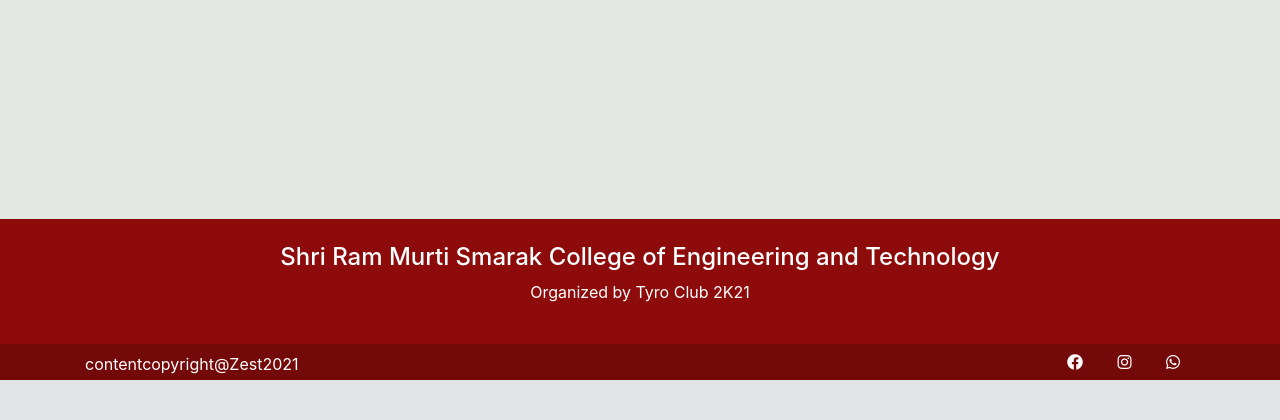
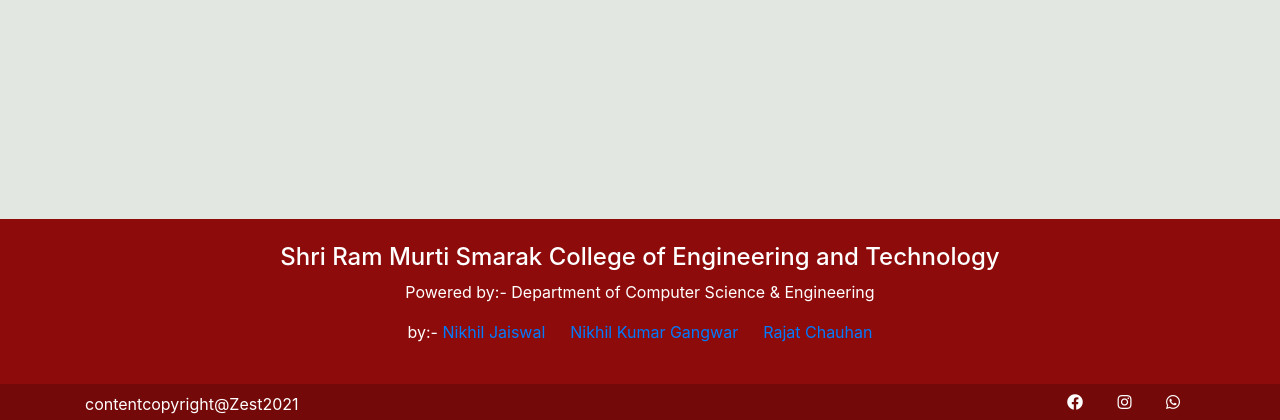
Before and after one commit to nikhil777jais/Registration_Portal, a Django app: page /zest/event_details/1 in a window 1280 px wide. Shown: the part 720-1140 px from the top of the page. Before the commit the page ends 1100 px from the top, so only its background shows below. Run offline with Django 3.2, Linux system fonts and the light colour scheme; a user stored in the database is signed in; data comes from the database, SQL or seed files in the repository; some libraries are stand-ins or nearby versions.

Commit message:
Update footer.html
added powered by

```diff
--- a/zest/templates/zest/footer.html
+++ b/zest/templates/zest/footer.html
@@ -3,7 +3,9 @@
     <div class="row justify-content-center text-white text-center">
       <div class="col-md-8 py-4 ">
         <h4>Shri Ram Murti Smarak College of Engineering and Technology</h4>
-        <p>Organized by Tyro Club 2K21</p>
+        <p>Powered by:- Department of Computer Science & Engineering</p>
+        <p>by:- <a href="https://github.com/nikhil777jais">Nikhil Jaiswal</a> &emsp; <a href="https://github.com/Nickhil1737">Nikhil Kumar Gangwar</a> &emsp;
+          <a href="https://github.com/rajat-chn"> Rajat Chauhan</a>
       </div>
     </div>
   </div>
```
